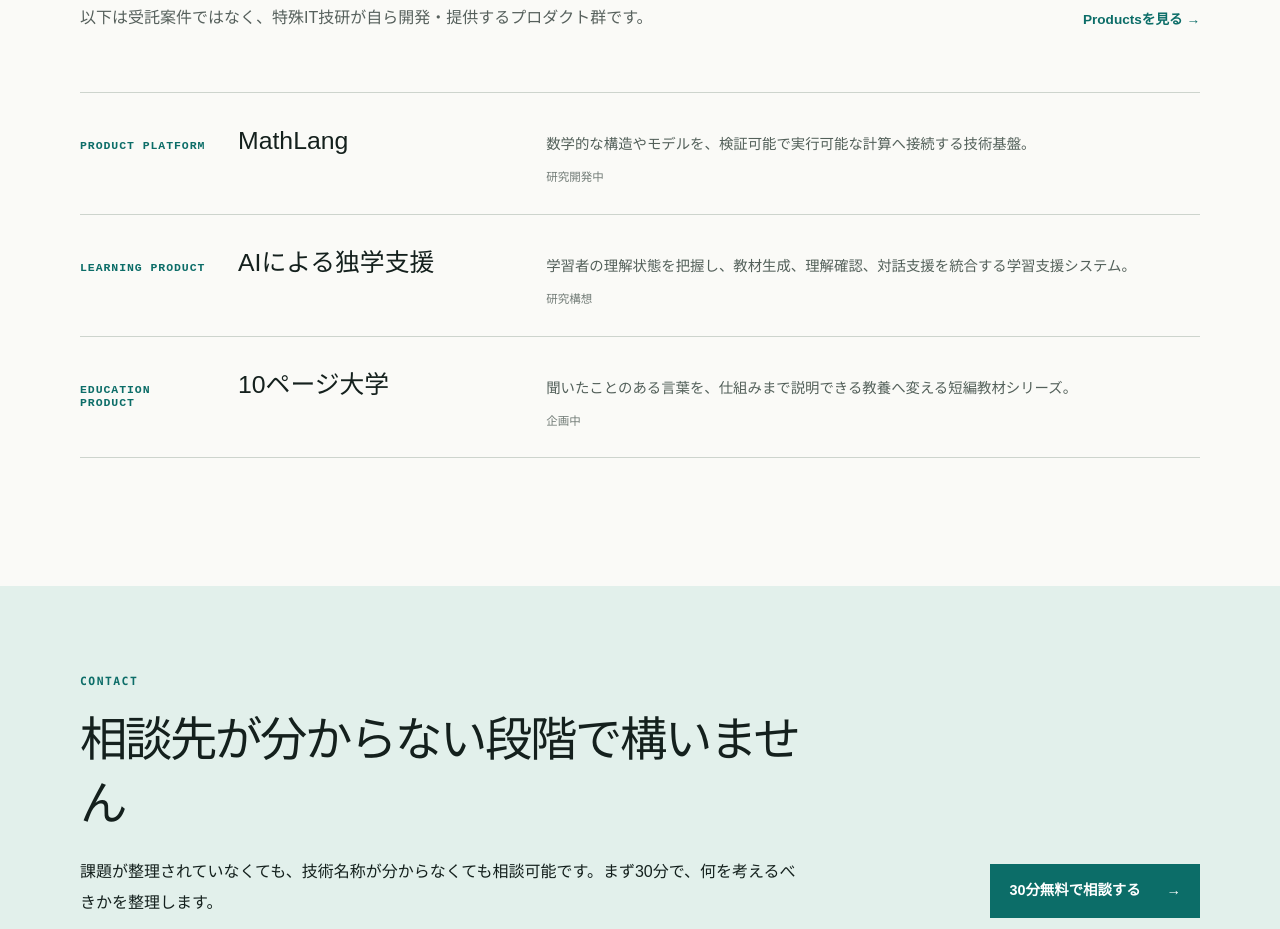
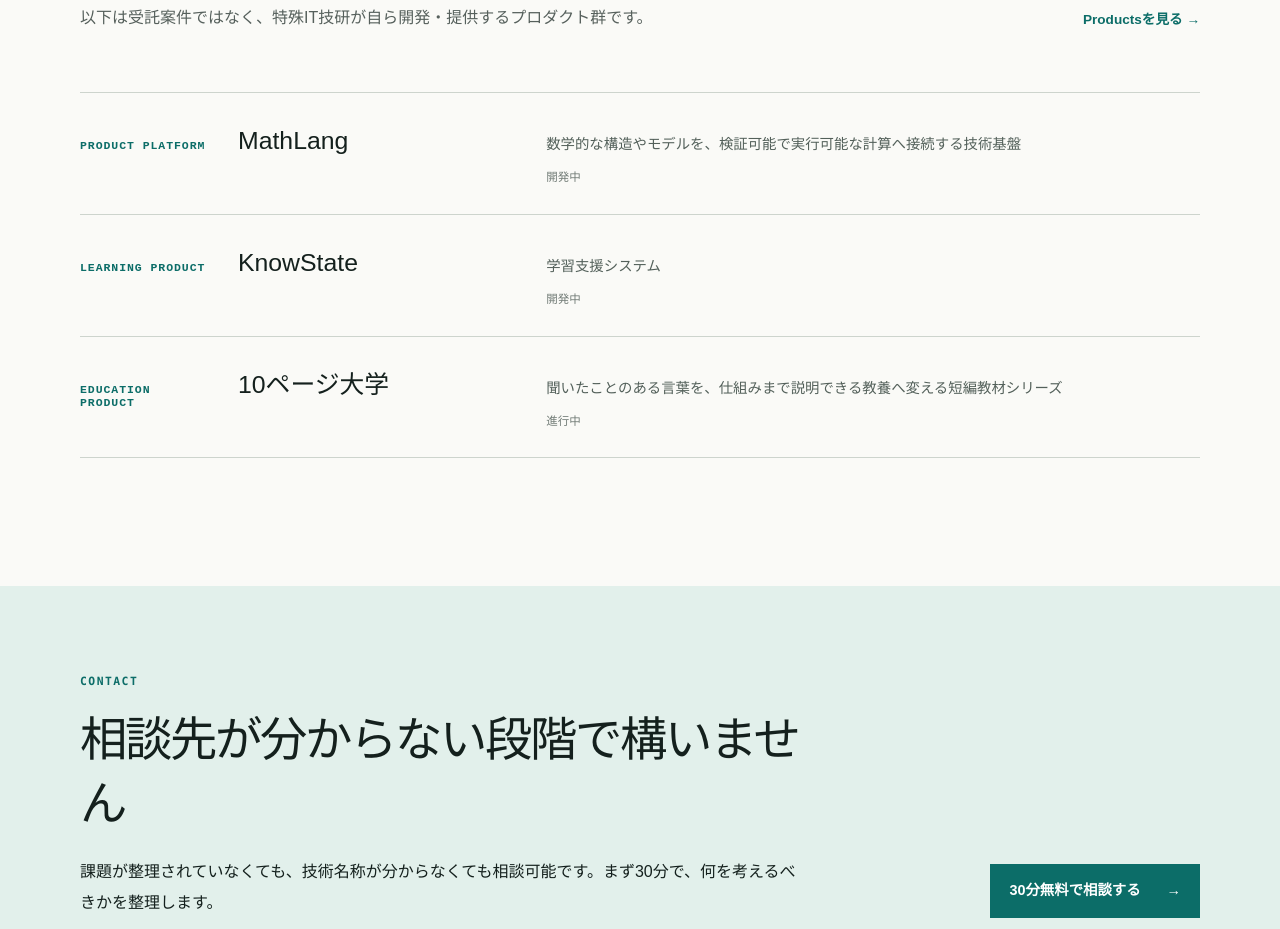
Before and after one commit to masayukisobe/tokushu-it-giken, a Next.js app: page / in a window 1280 px wide. Shown: the part 2120-3049 px from the top of the page. Built offline with nearby package versions, Linux system fonts and the light colour scheme; no server answers.

Commit message:
Simplify products page and update product statuses

```diff
--- a/app/globals.css
+++ b/app/globals.css
@@ -356,6 +356,13 @@ a { color: inherit; text-decoration: none; } button, input, textarea, select { f
 .contact-selected-issue { margin: 16px 0 !important; padding: 12px 14px; border-left: 2px solid var(--accent); background: var(--muted); color: #53605a !important; font-size: .8rem !important; line-height: 1.7 !important; }
 .contact-selected-issue strong { color: var(--ink); font-size: .88rem; }
 
+/* Products are shown directly; the page does not need a brand manifesto before the list. */
+.products-list-section { padding: 62px 0 90px; }
+.products-list-section h1 { margin: 0; font-size: clamp(2rem, 3.4vw, 2.7rem); line-height: 1.35; letter-spacing: -.045em; }
+.products-list-section .research-list { margin-top: 32px; }
+.product-article-link { display: inline-flex; gap: 8px; margin-top: 12px; color: var(--accent); font-size: .82rem; font-weight: 700; line-height: 1.6; }
+.product-article-link:hover, .product-article-link:focus-visible { text-decoration: underline; text-underline-offset: 4px; }
+
 @media (max-width: 900px) {
   .scenario-content-grid { grid-template-columns: 1fr; gap: 24px; }
   .scenario-support-list article { grid-template-columns: minmax(190px, .65fr) minmax(0, 1fr); gap: 24px 44px; }
@@ -384,4 +391,5 @@ a { color: inherit; text-decoration: none; } button, input, textarea, select { f
   .scenario-support-deliverables { grid-column: auto; }
   .scenario-contact-cta { padding: 52px 0; }
   .scenario-contact-cta .button { width: 100%; white-space: normal; }
+  .products-list-section { padding: 48px 0 64px; }
 }
--- a/app/products/page.tsx
+++ b/app/products/page.tsx
@@ -1,8 +1,29 @@
-import { PageHero } from "../components/PageHero";
 import { SiteFooter } from "../components/SiteFooter";
 import { SiteHeader } from "../components/SiteHeader";
 import { researchProjects } from "../../content/site";
 
-export default function ProductsPage() { return <><SiteHeader /><main><PageHero eyebrow="PRODUCTS" title="技術を、使えるプロダクトへ" lead="特殊IT技研が自ら研究・開発・提供するプロダクト群です。顧客プロジェクトとは別に、技術の可能性を検証し、より多くの人が使える形へ育てています。" />
-  <section className="section"><div className="container"><div className="research-list research-list-page">{researchProjects.map((project) => <article id={project.id} key={project.title}><p>{project.level}</p><h2>{project.title}</h2><div><p>{project.description}</p><small>{project.status}</small></div></article>)}</div><p className="todo-note">※ 各プロダクトの詳細、公開資料、提供状況は順次追加します。</p></div></section>
-</main><SiteFooter /></> }
+export default function ProductsPage() {
+  return <>
+    <SiteHeader />
+    <main>
+      <section className="products-list-section" aria-labelledby="products-title">
+        <div className="container">
+          <p className="eyebrow">自社プロダクト・研究開発</p>
+          <h1 id="products-title">プロダクト</h1>
+          <div className="research-list research-list-page">
+            {researchProjects.map((project) => <article id={project.id} key={project.title}>
+              <p>{project.level}</p>
+              <h2>{project.title}</h2>
+              <div>
+                <p>{project.description}</p>
+                <small>{project.status}</small>
+                {project.articleUrl && <a className="product-article-link" href={project.articleUrl} target="_blank" rel="noreferrer">紹介記事を読む <span aria-hidden="true">↗</span></a>}
+              </div>
+            </article>)}
+          </div>
+        </div>
+      </section>
+    </main>
+    <SiteFooter />
+  </>;
+}
--- a/content/site.ts
+++ b/content/site.ts
@@ -168,7 +168,7 @@ export const navigation = [
   { label: "プロダクト", href: "/products", items: [
     { label: "プロダクト・研究開発", description: "自社で開発・提供するもの", href: "/products" },
     { label: "MathLang", description: "数理ソフトウェア基盤", href: "/products#mathlang" },
-    { label: "AIによる独学支援", description: "学習支援システム", href: "/products#ai-learning" },
+    { label: "KnowState", description: "学習支援システム", href: "/products#ai-learning" },
     { label: "10ページ大学", description: "短編教材シリーズ", href: "/products#ten-page-university" },
   ] },
 ];
@@ -240,10 +240,19 @@ export const sampleInsights = [
   { title: "RAGを説明する前に確認したい、知識と業務の距離", category: "使える技術解説", tags: ["RAG", "知識設計"], date: "準備中", status: "準備中" },
 ];
 
-export const researchProjects = [
-  { id: "mathlang", level: "PRODUCT PLATFORM", title: "MathLang", description: "数学的な構造やモデルを、検証可能で実行可能な計算へ接続する技術基盤。", status: "研究開発中" },
-  { id: "ai-learning", level: "LEARNING PRODUCT", title: "AIによる独学支援", description: "学習者の理解状態を把握し、教材生成、理解確認、対話支援を統合する学習支援システム。", status: "研究構想" },
-  { id: "ten-page-university", level: "EDUCATION PRODUCT", title: "10ページ大学", description: "聞いたことのある言葉を、仕組みまで説明できる教養へ変える短編教材シリーズ。", status: "企画中" },
+export type ResearchProject = {
+  id: string;
+  level: string;
+  title: string;
+  description: string;
+  status: string;
+  articleUrl?: string;
+};
+
+export const researchProjects: ResearchProject[] = [
+  { id: "mathlang", level: "PRODUCT PLATFORM", title: "MathLang", description: "数学的な構造やモデルを、検証可能で実行可能な計算へ接続する技術基盤", status: "開発中" },
+  { id: "ai-learning", level: "LEARNING PRODUCT", title: "KnowState", description: "学習支援システム", status: "開発中" },
+  { id: "ten-page-university", level: "EDUCATION PRODUCT", title: "10ページ大学", description: "聞いたことのある言葉を、仕組みまで説明できる教養へ変える短編教材シリーズ", status: "進行中", articleUrl: "https://note.com/isobe324649/n/nf429404b8a2b" },
 ];
 
 export const profile = {
```
